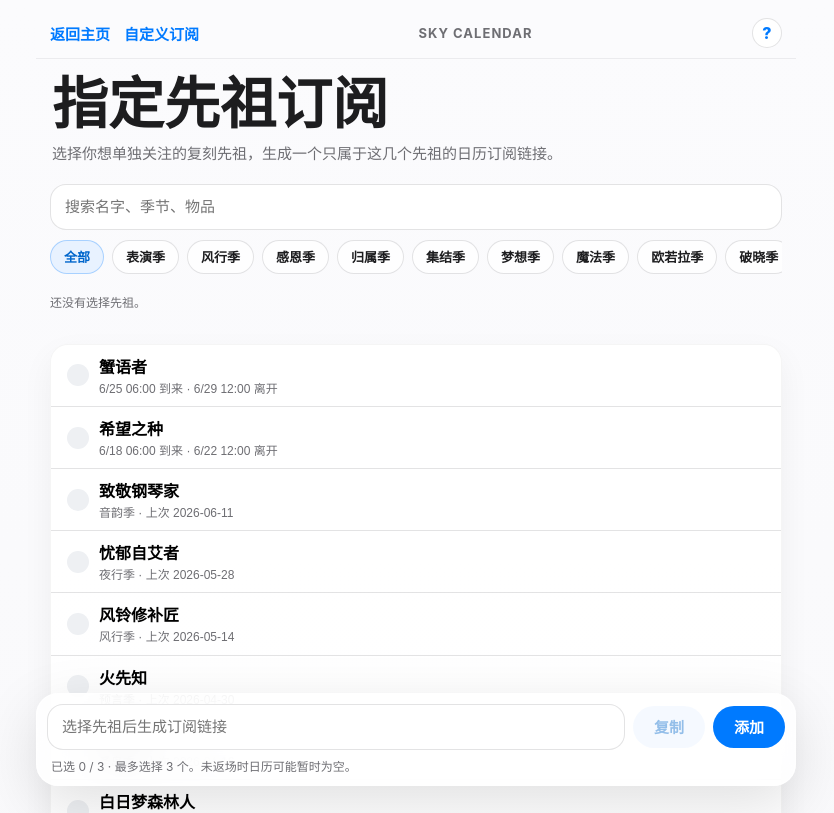
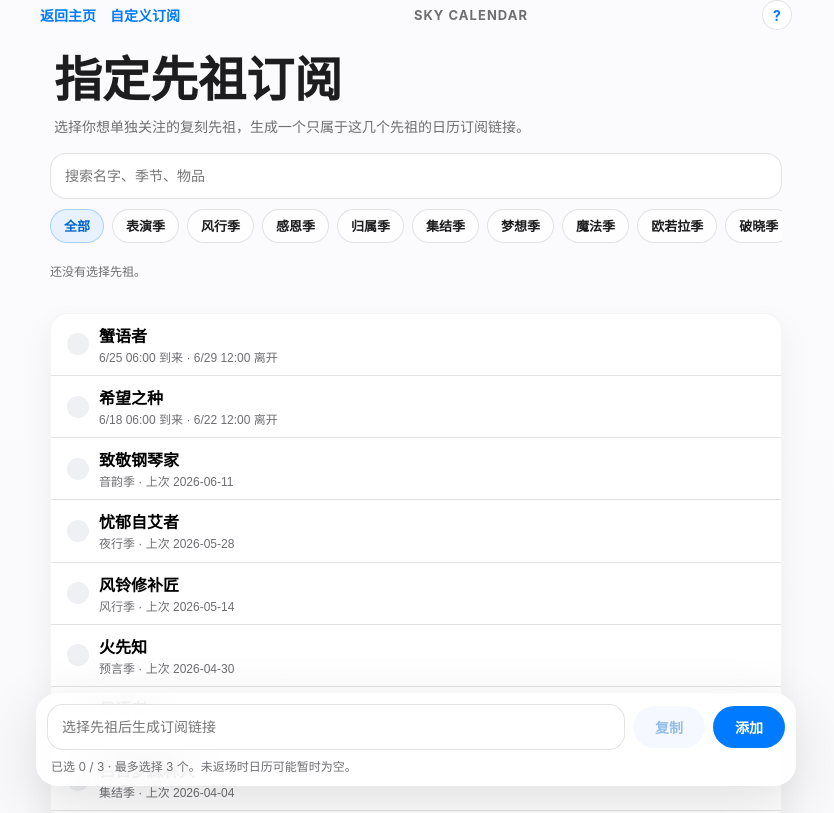
Before and after one commit to mosyoyo/mo-sky-stones, a website: page spirits.html in a window 1280 px wide. Shown: the top 813 px of the page, without its empty margins (224-1058 px from the left). Drawn offline with Linux system fonts and the light colour scheme.

Commit message:
style: align spirits nav with subscribe page

```diff
--- a/spirits.html
+++ b/spirits.html
@@ -41,7 +41,7 @@
       margin: 0 auto;
       padding: 18px 14px 170px;
     }
-    .nav {
+    .topnav {
       position: sticky;
       top: 0;
       z-index: 3;
@@ -50,11 +50,9 @@
       justify-content: space-between;
       gap: 12px;
       margin: -18px -14px 0;
-      padding: 18px 14px 10px;
-      background: #fbfbfd;
-      backdrop-filter: blur(18px);
-      border-bottom: 1px solid rgba(60, 60, 67, .08);
+      padding: 0 4px 18px;
     }
+
     .nav-links {
       display: flex;
       align-items: center;
@@ -66,10 +64,10 @@
       font-weight: 680;
       letter-spacing: .08em;
     }
-    .back {
+    .topnav a {
       color: var(--blue);
       text-decoration: none;
-      font-size: 15px;
+      font-size: 14px;
       font-weight: 650;
     }
     .help-button {
@@ -86,20 +84,20 @@
       font-weight: 800;
     }
     header {
-      padding: 16px 2px 18px;
+      padding: 6px 4px 16px;
     }
     h1 {
       margin: 0;
-      font-size: clamp(34px, 8vw, 56px);
-      line-height: 1.04;
+      font-size: clamp(30px, 7vw, 48px);
+      line-height: 1.08;
       letter-spacing: 0;
-      font-weight: 780;
+      font-weight: 760;
     }
     .lead {
       margin: 10px 0 0;
       max-width: 520px;
       color: var(--muted);
-      font-size: 15px;
+      font-size: 14px;
       line-height: 1.5;
     }
     input[type="search"],
@@ -112,7 +110,7 @@
       color: var(--text);
       padding: 0 14px;
       font: inherit;
-      font-size: 15px;
+      font-size: 14px;
       outline: none;
     }
     input:focus {
@@ -317,7 +315,7 @@
       background: var(--blue);
       color: #fff;
       font: inherit;
-      font-size: 15px;
+      font-size: 14px;
       font-weight: 700;
       text-decoration: none;
       cursor: pointer;
@@ -360,7 +358,7 @@
     }
     @media (max-width: 560px) {
       main { padding: 10px 10px 176px; }
-      .nav { margin: -10px -10px 0; padding: 10px 10px 9px; }
+      .topnav { margin: -10px -10px 0; padding: 10px 10px 9px; }
       header { padding-top: 12px; }
       h1 { font-size: 32px; }
       .lead { font-size: 13px; }
@@ -377,10 +375,10 @@
 </head>
 <body>
   <main>
-    <nav class="nav">
+    <nav class="topnav">
       <div class="nav-links">
-        <a class="back" href="/">返回主页</a>
-        <a class="back" href="/subscribe">自定义订阅</a>
+        <a  href="/">返回主页</a>
+        <a  href="/subscribe">自定义订阅</a>
       </div>
       <span class="brand">SKY CALENDAR</span>
       <a class="help-button" href="/help" aria-label="使用帮助" title="使用帮助">?</a>
```
Also changed, not shown: data/sync.json, 1 other file.
